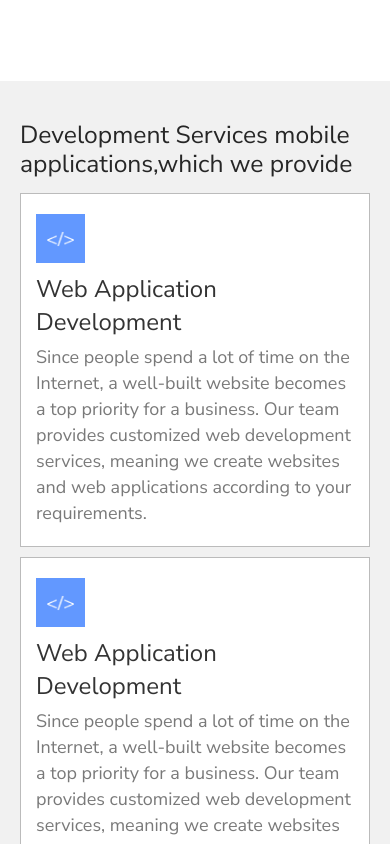
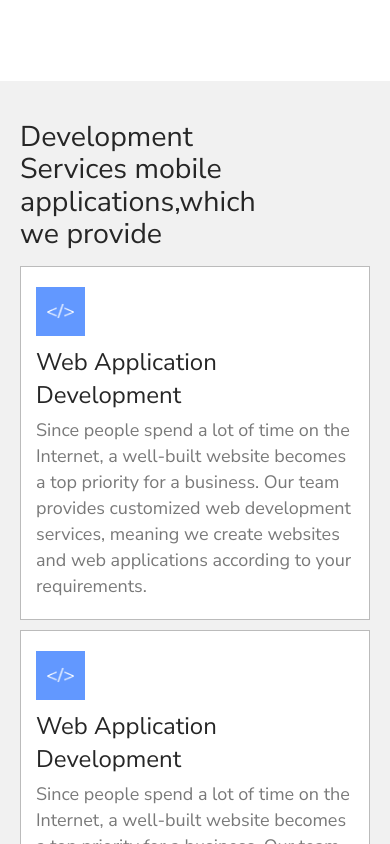
Before and after one commit to SolidDevs/solid-devs, a Next.js app: page /mobileDev in a window 390 px wide. Shown: the part 1060-1904 px from the top of the page. Built offline with nearby package versions, Linux system fonts and the light colour scheme.

Commit message:
fix : adaptive in services-and-process

```diff
--- a/src/components/servicesAndProcess/ServicesAndProcess.module.scss
+++ b/src/components/servicesAndProcess/ServicesAndProcess.module.scss
@@ -63,28 +63,41 @@ $line__height: calc(3vw + 2vh);
     grid-template-columns: 1fr;
   }
 }
-@media (max-width: 768px) {
+@media (max-width: 576px) {
+  $title__size: calc(3vw + 2vh);
+  $line__height: calc(4vw + 2vh);
   .serviceMain {
     background-color: #f1f1f1;
     padding: 20px 20px;
     margin-bottom: 50px;
     h2 {
       color: #262626;
-      width: 100%;
+      width: 56%;
+      font-size: $title__size;
+      line-height: $line__height;
       margin: 0;
       margin-bottom: 15px;
       margin-top: 20px;
     }
   }
-  .processMain{
+  .processMain {
     background-color: #f1f1f1;
     padding: 20px 20px;
     h2 {
       color: #262626;
       width: 100%;
       margin: 0;
+      font-size: $title__size;
+      line-height: $line__height;
       margin-bottom: 15px;
       margin-top: 20px;
     }
   }
 }
+@media (max-width: 412px) {
+  .serviceMain {
+    h2 {
+      width: 68%;
+    }
+  }
+}
--- a/src/components/servicesAndProcess/card/ReusableCard.module.scss
+++ b/src/components/servicesAndProcess/card/ReusableCard.module.scss
@@ -46,10 +46,11 @@
     padding: 20px 15px;
     background: $white;
     border: 1px solid #bbbbbb;
-    box-shadow: none  ;
-    h3{
+    box-shadow: none;
+    h3 {
       font-size: 24px;
       line-height: 33px;
+      color: #262626;
       margin: 0;
       margin-top: 10px;
       margin-bottom: 5px;
```
